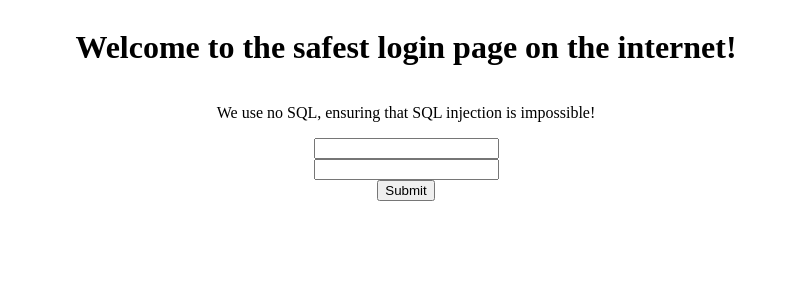
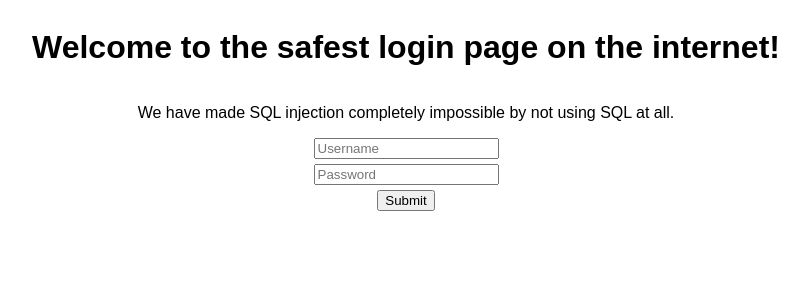
Before and after one commit to willrushi/rushiCTF, a PHP site: page / in a window 1280 px wide. Shown: the top 300 px of the page, without its empty margins (234-1042 px from the left). Run offline with PHP 8.4, Linux system fonts and the light colour scheme.

Commit message:
NoSQL: All ready to go

```diff
--- a/nosql/public/index.html
+++ b/nosql/public/index.html
@@ -10,12 +10,24 @@
 <body>
 	<div class="content">
 		<h1>Welcome to the safest login page on the internet!</h1>
-		<p>We use no SQL, ensuring that SQL injection is impossible!</p>
+		<p>We have made SQL injection completely impossible by not using SQL at all.</p>
 		<form action="/login" method="POST">
-				<input type="text" name="username" id="username"><br>
-				<input type="password" name="password" id="password"><br>
+				<input type="text" name="username" id="username" placeholder="Username"><br>
+				<input type="password" name="password" id="password" placeholder="Password"><br>
 				<button type="submit">Submit</button>
 		</form>
+    <h3 id="error"></h3>
 	</div>
+  <script type="text/javascript">
+    let urlParams = new URLSearchParams(window.location.search);
+    loginFailed = urlParams.get('loginfailed');
+    console.log(loginFailed);
+    if(loginFailed === "true"){
+      console.log("failed login")
+      document.getElementById('error').innerHTML = "Login incorrect!";
+    }else{
+      document.getElementById('error').innerHTML = "";
+    }
+  </script>
 </body>
 </html>
--- a/nosql/public/styles.css
+++ b/nosql/public/styles.css
@@ -1,7 +1,3 @@
-/*body{
-	display: flex;
-	justify-content: center;
-}*/
 .content{
 	text-align: center;
 	display: flex;
@@ -9,3 +5,12 @@
 	justify-content: center;
 	align-items: center;
 }
+body{
+  font-family: Arial, Helvetica, sans-serif;
+}
+#error{
+  color: red;
+}
+input{
+  margin-bottom: 5px;
+}
```
Also changed, not shown: nosql/public/4573db5d49cb757ead2416ef26bd0cee.html (added, +16 -0 lines).
